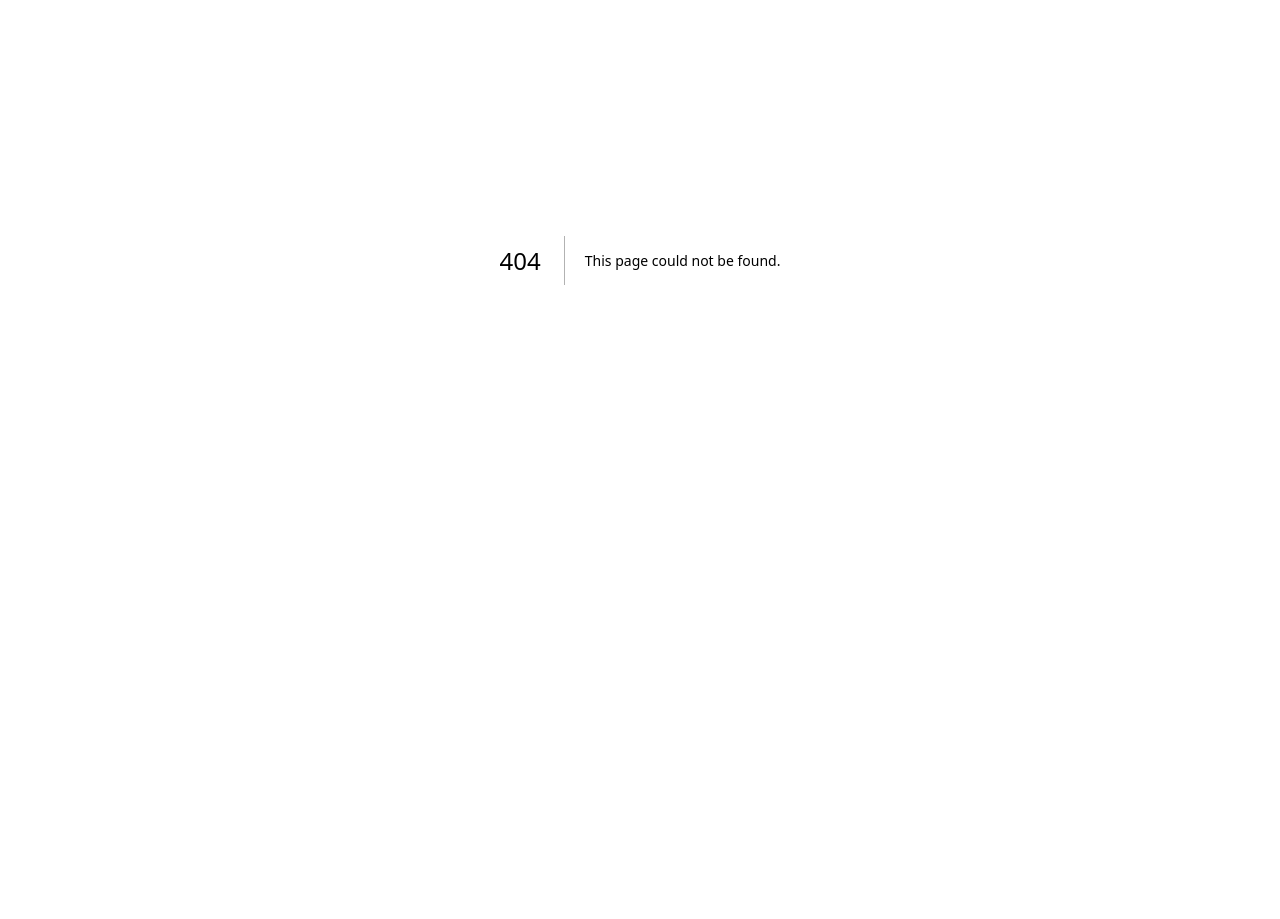
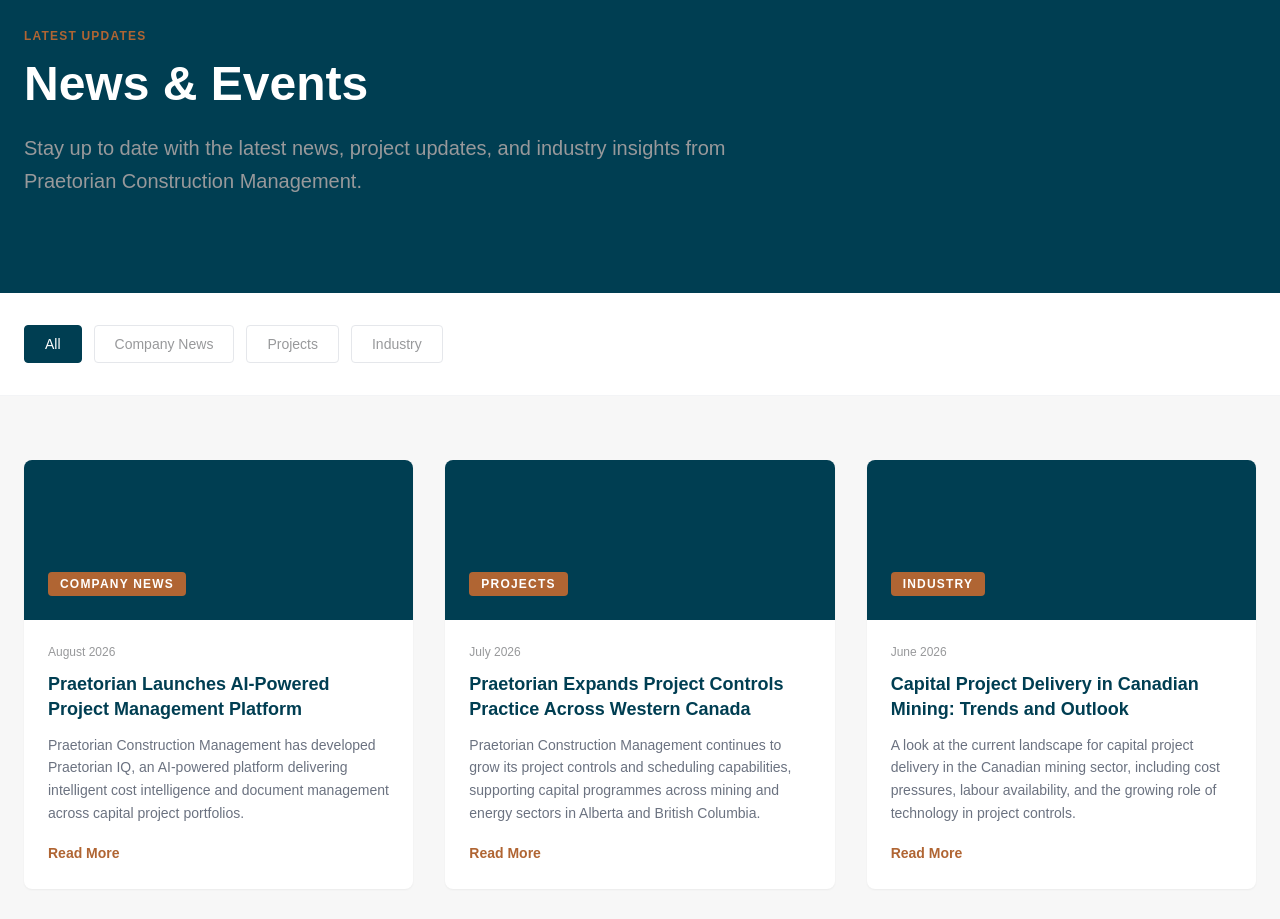
Before and after one commit to PCMGlobal/Praetorian-CM-Website, a Next.js app: page /news in a window 1280 px wide. Before the commit this address had no page. Shown: the part 140-1059 px from the top of the page. Before the commit the page ends 800 px from the top, so only its background shows below. Built offline with nearby package versions, Linux system fonts and the light colour scheme.

Commit message:
Add News page

```diff
--- /dev/null
+++ b/app/news/page.tsx
@@ -0,0 +1,198 @@
+import Navbar from "../components/Navbar";
+
+export default function News() {
+  const articles = [
+    {
+      category: "Company News",
+      date: "August 2026",
+      title: "Praetorian Launches AI-Powered Project Management Platform",
+      summary: "Praetorian Construction Management has developed Praetorian IQ, an AI-powered platform delivering intelligent cost intelligence and document management across capital project portfolios.",
+    },
+    {
+      category: "Projects",
+      date: "July 2026",
+      title: "Praetorian Expands Project Controls Practice Across Western Canada",
+      summary: "Praetorian Construction Management continues to grow its project controls and scheduling capabilities, supporting capital programmes across mining and energy sectors in Alberta and British Columbia.",
+    },
+    {
+      category: "Industry",
+      date: "June 2026",
+      title: "Capital Project Delivery in Canadian Mining: Trends and Outlook",
+      summary: "A look at the current landscape for capital project delivery in the Canadian mining sector, including cost pressures, labour availability, and the growing role of technology in project controls.",
+    },
+    {
+      category: "Company News",
+      date: "May 2026",
+      title: "Praetorian Strengthens HSSE Programme Across All Active Projects",
+      summary: "Praetorian Construction Management has reinforced its health, safety, security, and environment programme with updated standards and enhanced training requirements across all project sites.",
+    },
+    {
+      category: "Projects",
+      date: "April 2026",
+      title: "Owner Representative Services: Supporting Complex Mine Development",
+      summary: "Praetorian reflects on the delivery of owner representative and project controls services on large-scale mine development programmes, sharing lessons learned and best practices.",
+    },
+    {
+      category: "Industry",
+      date: "March 2026",
+      title: "The Role of Technology in Modern Project Controls",
+      summary: "How AI-assisted analysis, structured cost data, and integrated scheduling tools are transforming the way capital project teams manage cost and schedule performance.",
+    },
+  ];
+
+  const categories = ["All", "Company News", "Projects", "Industry"];
+
+  return (
+    <main>
+      <Navbar />
+
+      {/* Page Hero */}
+      <div style={{ backgroundColor: "#003E52", marginTop: "72px" }} className="py-24">
+        <div className="max-w-7xl mx-auto px-6">
+          <div className="text-xs font-semibold uppercase tracking-widest mb-4" style={{ color: "#B06533" }}>Latest Updates</div>
+          <h1 className="text-5xl font-bold text-white mb-6">News &amp; Events</h1>
+          <p className="text-xl max-w-3xl leading-relaxed" style={{ color: "#98999B" }}>
+            Stay up to date with the latest news, project updates, and industry insights from Praetorian Construction Management.
+          </p>
+        </div>
+      </div>
+
+      {/* Category Filter */}
+      <div className="py-8 bg-white border-b border-gray-100">
+        <div className="max-w-7xl mx-auto px-6">
+          <div className="flex gap-3 flex-wrap">
+            {categories.map((cat) => (
+              <button
+                key={cat}
+                className="px-5 py-2 rounded text-sm font-medium border transition-colors"
+                style={{
+                  borderColor: cat === "All" ? "#003E52" : "#E5E7EB",
+                  backgroundColor: cat === "All" ? "#003E52" : "white",
+                  color: cat === "All" ? "white" : "#98999B",
+                }}
+              >
+                {cat}
+              </button>
+            ))}
+          </div>
+        </div>
+      </div>
+
+      {/* Articles Grid */}
+      <div className="py-16" style={{ backgroundColor: "#F7F7F7" }}>
+        <div className="max-w-7xl mx-auto px-6">
+          <div className="grid grid-cols-3 gap-8">
+            {articles.map((article) => (
+              <div key={article.title} className="bg-white rounded-lg overflow-hidden shadow-sm hover:shadow-md transition-shadow">
+                <div className="h-40 flex items-end p-6" style={{ backgroundColor: "#003E52" }}>
+                  <span
+                    className="text-xs font-semibold uppercase tracking-widest px-3 py-1 rounded"
+                    style={{ backgroundColor: "#B06533", color: "white" }}
+                  >
+                    {article.category}
+                  </span>
+                </div>
+                <div className="p-6">
+                  <div className="text-xs mb-3" style={{ color: "#98999B" }}>{article.date}</div>
+                  <h3 className="text-lg font-bold mb-3 leading-snug" style={{ color: "#003E52" }}>{article.title}</h3>
+                  <p className="text-sm text-gray-500 leading-relaxed mb-4">{article.summary}</p>
+                  <a href="#" className="text-sm font-semibold hover:opacity-70 transition-opacity" style={{ color: "#B06533" }}>
+                    Read More
+                  </a>
+                </div>
+              </div>
+            ))}
+          </div>
+          <p className="text-center text-xs mt-8" style={{ color: "#98999B" }}>
+            News content to be provided and updated by Praetorian Construction Management.
+          </p>
+        </div>
+      </div>
+
+      {/* Newsletter Signup */}
+      <div className="py-20 bg-white">
+        <div className="max-w-2xl mx-auto px-6 text-center">
+          <div className="text-xs font-semibold uppercase tracking-widest mb-4" style={{ color: "#B06533" }}>Stay Informed</div>
+          <h2 className="text-3xl font-bold mb-4" style={{ color: "#003E52" }}>Subscribe to Our Newsletter</h2>
+          <p className="text-lg mb-8" style={{ color: "#98999B" }}>
+            Receive the latest news and project updates from Praetorian Construction Management directly to your inbox.
+          </p>
+          <div className="flex gap-3 max-w-md mx-auto">
+            <input
+              type="email"
+              placeholder="Your email address"
+              className="flex-1 px-4 py-3 rounded border text-sm focus:outline-none focus:ring-2"
+              style={{ borderColor: "#E5E7EB" }}
+            />
+            <button
+              className="px-6 py-3 text-white text-sm font-semibold rounded hover:opacity-90"
+              style={{ backgroundColor: "#B06533" }}
+            >
+              Subscribe
+            </button>
+          </div>
+        </div>
+      </div>
+
+      {/* CTA Band */}
+      <div className="py-20" style={{ backgroundColor: "#003E52" }}>
+        <div className="max-w-7xl mx-auto px-6 text-center">
+          <h2 className="text-3xl font-bold text-white mb-4">Have a Project Enquiry?</h2>
+          <p className="text-lg mb-8" style={{ color: "#98999B" }}>
+            Talk to our team about how Praetorian can support your next capital programme.
+          </p>
+          <a href="/contact" style={{ backgroundColor: "#B06533" }} className="inline-block px-10 py-4 text-white font-semibold rounded hover:opacity-90">
+            Contact Us
+          </a>
+        </div>
+      </div>
+
+      {/* Footer */}
+      <footer style={{ backgroundColor: "#002C3A" }} className="py-16">
+        <div className="max-w-7xl mx-auto px-6">
+          <div className="grid grid-cols-4 gap-12 mb-12">
+            <div className="col-span-1">
+              <div className="text-white font-bold text-lg mb-4">Praetorian Construction Management</div>
+              <p className="text-sm leading-relaxed mb-4" style={{ color: "#98999B" }}>
+                World-class project management across mining, energy, and infrastructure sectors.
+              </p>
+              <div className="flex gap-3">
+                {["in", "X", "yt", "ig"].map((s) => (
+                  <a key={s} href="#" className="w-8 h-8 rounded flex items-center justify-center text-xs font-bold" style={{ backgroundColor: "rgba(255,255,255,0.1)", color: "#98999B" }}>{s}</a>
+                ))}
+              </div>
+            </div>
+            <div>
+              <div className="text-white font-semibold mb-4">Services</div>
+              <ul className="space-y-2 text-sm" style={{ color: "#98999B" }}>
+                {["Project Controls", "Owner's Representative", "Construction Management", "HSSE", "Scheduling & Planning", "Document Control"].map((s) => (
+                  <li key={s}><a href="/services" className="hover:text-white transition-colors">{s}</a></li>
+                ))}
+              </ul>
+            </div>
+            <div>
+              <div className="text-white font-semibold mb-4">Company</div>
+              <ul className="space-y-2 text-sm" style={{ color: "#98999B" }}>
+                {["About Us", "Projects", "Careers", "News & Events", "HSSE", "Contact"].map((s) => (
+                  <li key={s}><a href="#" className="hover:text-white transition-colors">{s}</a></li>
+                ))}
+              </ul>
+            </div>
+            <div>
+              <div className="text-white font-semibold mb-4">Contact</div>
+              <ul className="space-y-3 text-sm" style={{ color: "#98999B" }}>
+                <li>201 - 10441 178 Street<br />Edmonton, Alberta T5S 1R5</li>
+                <li>780.989.0289</li>
+                <li>info@praetoriancm.com</li>
+              </ul>
+            </div>
+          </div>
+          <div className="pt-8 flex items-center justify-between text-xs" style={{ borderTop: "1px solid rgba(255,255,255,0.08)", color: "#98999B" }}>
+            <span>2026 Praetorian Construction Management Ltd. All rights reserved.</span>
+            <span>Edmonton, Alberta, Canada</span>
+          </div>
+        </div>
+      </footer>
+    </main>
+  );
+}
```
